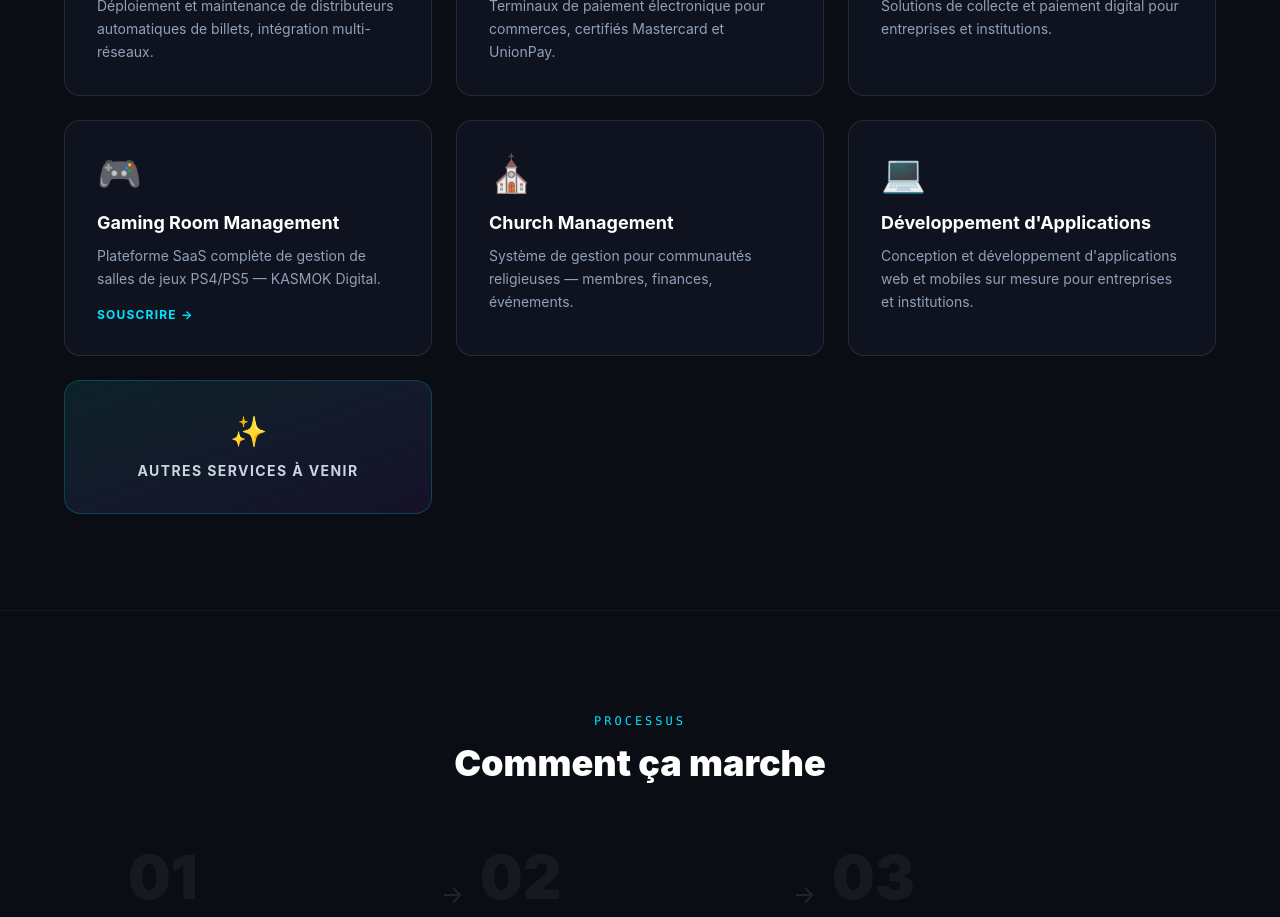
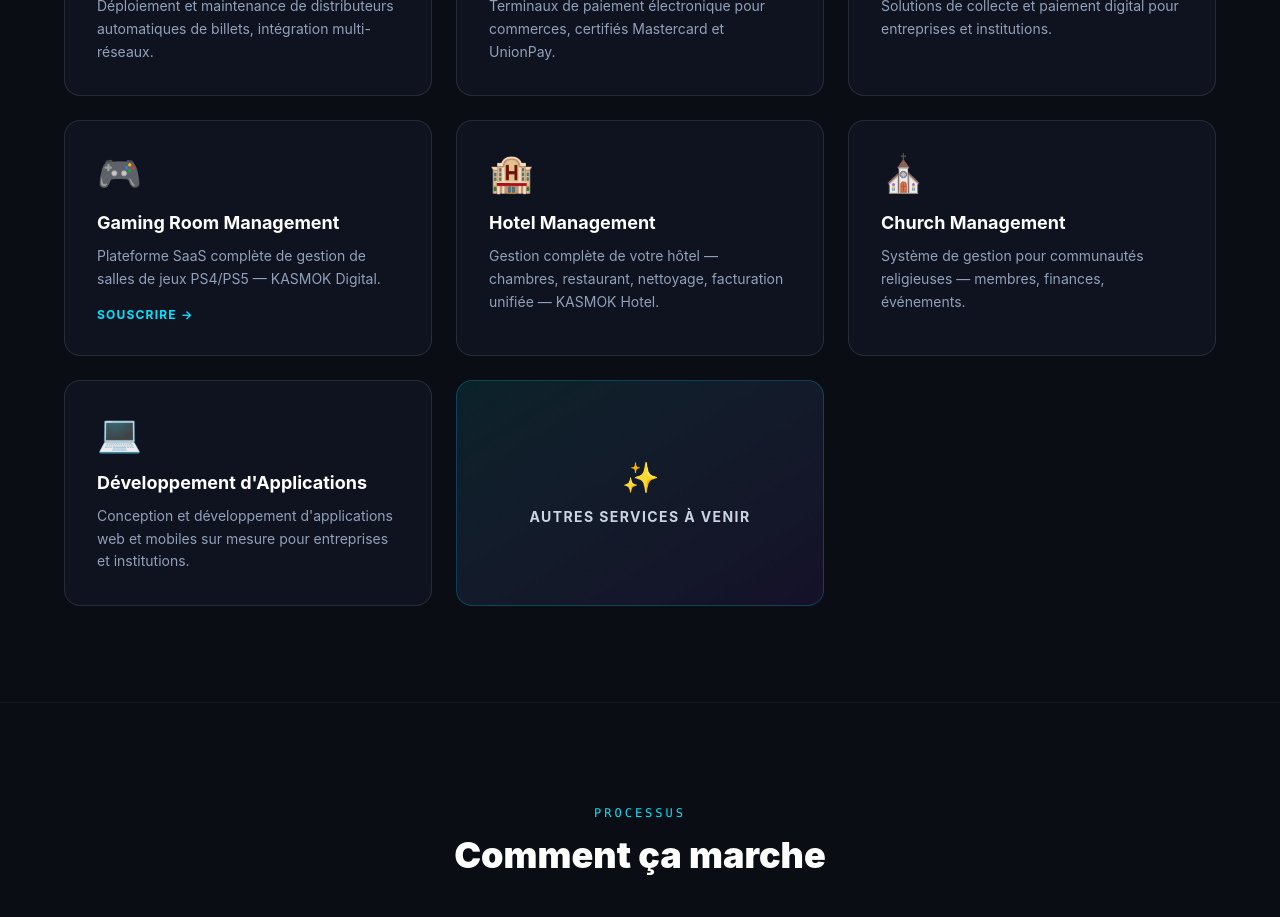
Before and after one commit to abwarody-ux/kasmok-website, a React (Vite) app: page / in a window 1280 px wide. Shown: the part 1140-2057 px from the top of the page. Built offline with nearby package versions, Linux system fonts and the light colour scheme; no server answers.

Commit message:
feat(website): add Hotel Management to services list

```diff
--- a/src/pages/Home.jsx
+++ b/src/pages/Home.jsx
@@ -6,6 +6,7 @@ const SERVICES = [
   { icon: '💳', name: 'POS', desc: 'Terminaux de paiement électronique pour commerces, certifiés Mastercard et UnionPay.' },
   { icon: '📲', name: 'Paybox', desc: 'Solutions de collecte et paiement digital pour entreprises et institutions.' },
   { icon: '🎮', name: 'Gaming Room Management', desc: 'Plateforme SaaS complète de gestion de salles de jeux PS4/PS5 — KASMOK Digital.' },
+  { icon: '🏨', name: 'Hotel Management', desc: 'Gestion complète de votre hôtel — chambres, restaurant, nettoyage, facturation unifiée — KASMOK Hotel.' },
   { icon: '⛪', name: 'Church Management', desc: 'Système de gestion pour communautés religieuses — membres, finances, événements.' },
   { icon: '💻', name: "Développement d'Applications", desc: "Conception et développement d'applications web et mobiles sur mesure pour entreprises et institutions." },
 ]
```
